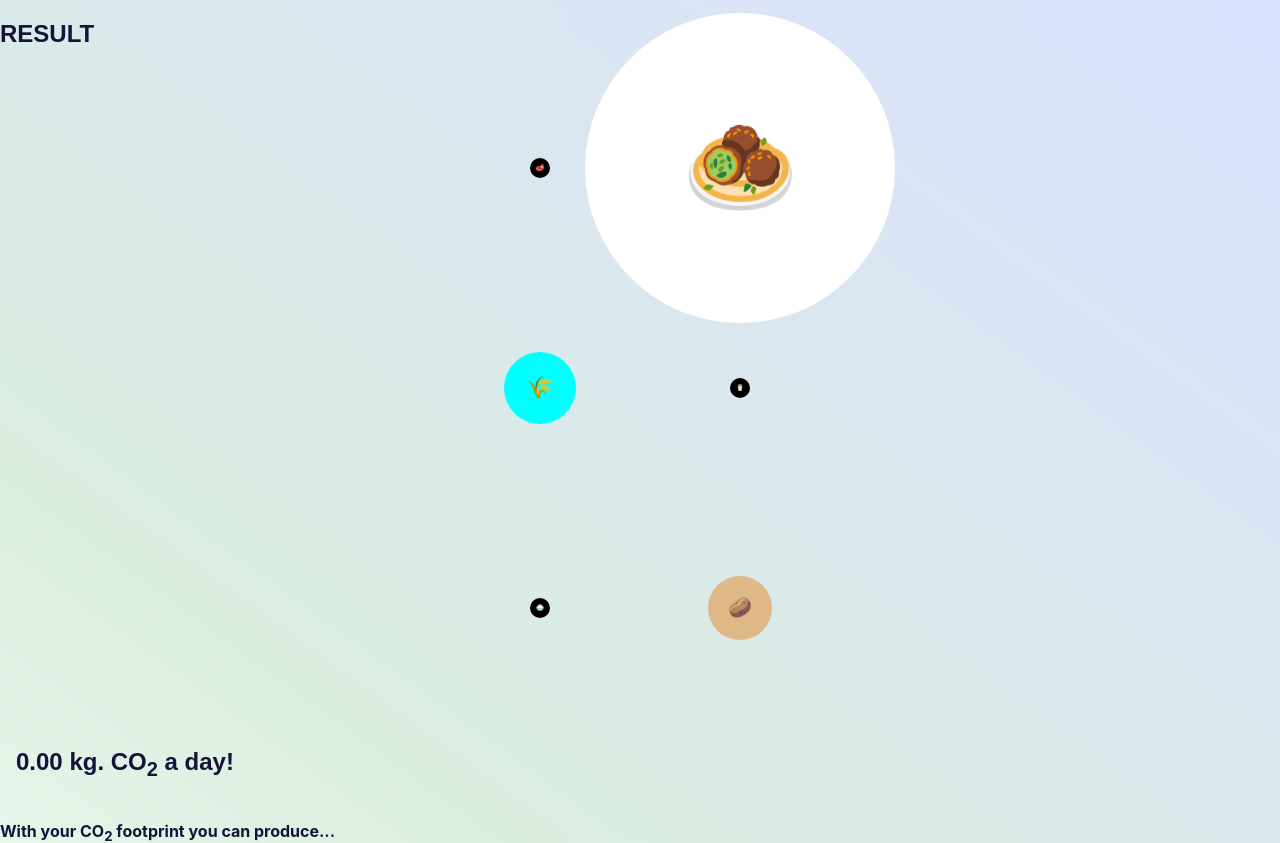
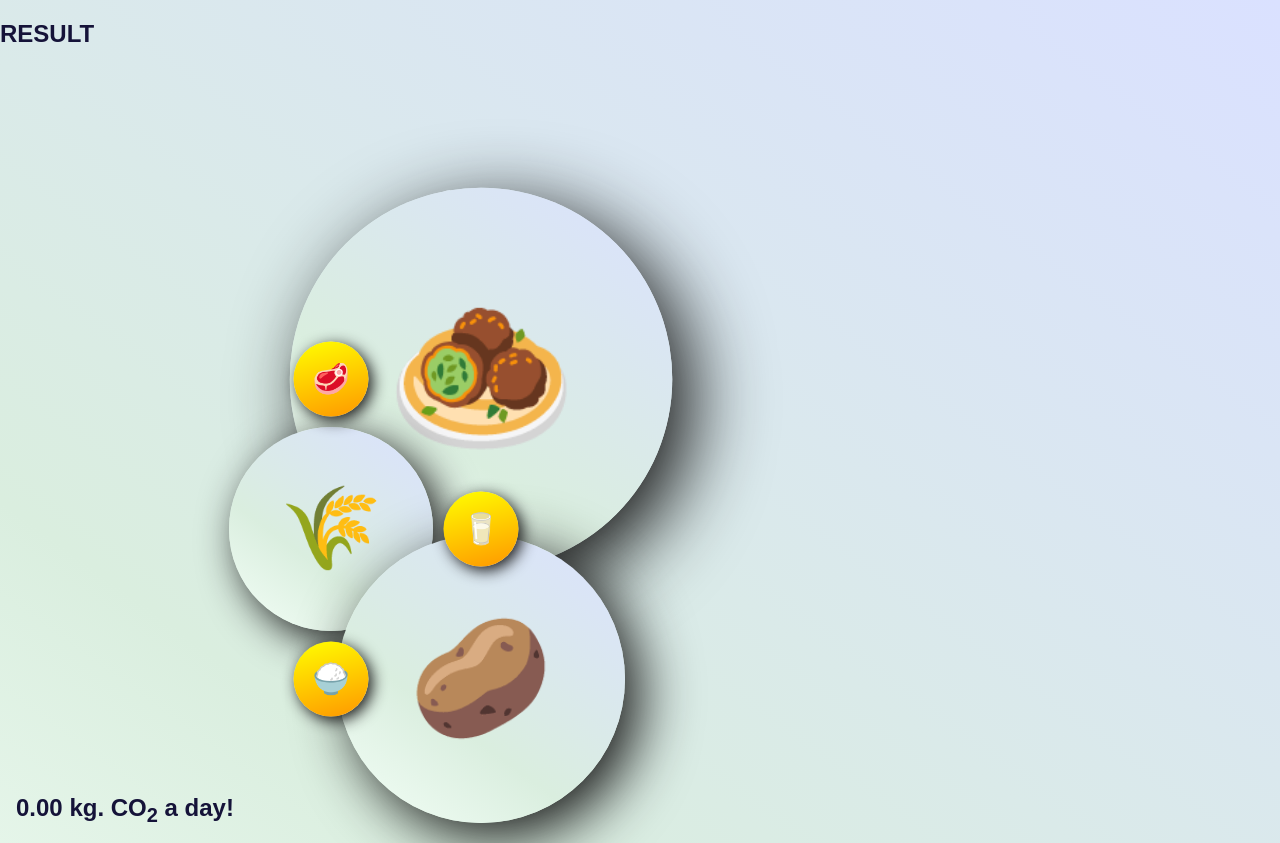
Before and after one commit to mark394e/climaid, a Next.js app: page /components/Results in a window 1280 px wide. Shown: the top 843 px of the page. Built offline with nearby package versions, Linux system fonts and the light colour scheme; a web font is replaced by a local one.

Commit message:
bubbleChart done

```diff
--- a/pages/components/BubbleChart.js
+++ b/pages/components/BubbleChart.js
@@ -5,7 +5,7 @@ function BubbleChart() {
     <>
       <div id="circleContainer">
         <div id="beefvfalafel">
-          <div className="circle scale">
+          <div className="circle scale beef">
             <h3>&#129385;</h3>
           </div>
 
@@ -18,13 +18,13 @@ function BubbleChart() {
           <div className="circle scale-oat">
             <h3>&#127806;</h3>
           </div>
-          <div className="circle scale">
+          <div className="circle scale dairy">
             <h3>&#129371;</h3>
           </div>
         </div>
 
         <div id="ricevpotato">
-          <div className="circle scale">
+          <div className="circle scale rice">
             <h3>&#127834;</h3>
           </div>
           <div className="circle scale-potato">
--- a/styles/bubbleChart.scss
+++ b/styles/bubbleChart.scss
@@ -1,11 +1,12 @@
 .circle {
-  height: 200px;
-  width: 200px;
-  background-color: black;
+  height: 150px;
+  width: 150px;
+  background: linear-gradient(345deg, rgba(255, 151, 0, 1) 0%, rgba(255, 255, 0, 1) 100%);
   border-radius: 50%;
   display: flex;
   align-items: center;
   justify-content: center;
+  box-shadow: 8px 8px 30px rgb(24, 24, 24);
 }
 
 #beefvfalafel,
@@ -14,13 +15,21 @@
   display: flex;
 }
 
+.beef,
+.dairy,
+.rice {
+  z-index: 4;
+}
+
 #circleContainer {
   display: flex;
-  gap: 20px;
+  //   gap: 20px;
   grid-column: 1/2;
-  grid-row: 2/3;
+  grid-row: 2/5;
   flex-direction: column;
-  justify-self: center;
+  //   justify-self: center;
+  margin-top: 20%;
+  margin-left: 20%;
 }
 
 .scale {
@@ -34,7 +43,7 @@
     transform: scale(0);
   }
   100% {
-    transform: scale(0.1);
+    transform: scale(0.5);
   }
 }
 
@@ -42,7 +51,12 @@
   animation-name: falafelScaling;
   animation-fill-mode: forwards;
   animation-duration: 4s;
-  background-color: white;
+  background: linear-gradient(
+    216deg,
+    rgba(218, 225, 255, 1) 0%,
+    rgba(218, 238, 223, 1) 63%,
+    rgba(244, 255, 247, 1) 100%
+  );
 }
 
 @keyframes falafelScaling {
@@ -50,7 +64,7 @@
     transform: scale(0);
   }
   100% {
-    transform: scale(1.55);
+    transform: scale(2.55);
   }
 }
 
@@ -58,7 +72,12 @@
   animation-name: oatScaling;
   animation-fill-mode: forwards;
   animation-duration: 4s;
-  background-color: aqua;
+  background: linear-gradient(
+    216deg,
+    rgba(218, 225, 255, 1) 0%,
+    rgba(218, 238, 223, 1) 63%,
+    rgba(244, 255, 247, 1) 100%
+  );
   z-index: 2;
 }
 
@@ -67,7 +86,7 @@
     transform: scale(0);
   }
   100% {
-    transform: scale(0.36);
+    transform: scale(1.36);
   }
 }
 
@@ -75,7 +94,12 @@
   animation-name: potatoScaling;
   animation-fill-mode: forwards;
   animation-duration: 4s;
-  background-color: burlywood;
+  background: linear-gradient(
+    216deg,
+    rgba(218, 225, 255, 1) 0%,
+    rgba(218, 238, 223, 1) 63%,
+    rgba(244, 255, 247, 1) 100%
+  );
   z-index: 3;
 }
 
@@ -84,7 +108,7 @@
     transform: scale(0);
   }
   100% {
-    transform: scale(0.32);
+    transform: scale(1.92);
   }
 }
 
--- a/styles/results.scss
+++ b/styles/results.scss
@@ -59,7 +59,6 @@
     .result_illustrations {
       display: grid;
       grid-template-columns: 2fr 1fr 1fr;
-      column-gap: 2%;
 
       // h2 {
       //   grid-column: 1/4;
@@ -68,26 +67,30 @@
       .co2month {
         grid-column: 3/4;
         grid-row: 4/5;
+        max-width: 330px;
       }
       .co2year {
         grid-column: 3/4;
         grid-row: 2/3;
+        max-width: 330px;
       }
 
       .co2day {
         grid-row: 2/4;
         grid-column: 2/3;
+        max-width: 330px;
       }
       .co2week {
         grid-row: 4/5;
         grid-column: 2/3;
+        max-width: 330px;
       }
 
       .clickbutton {
         grid-column: 2/4 span;
         grid-row: 3/5;
         place-self: center;
-        margin-top: 20%;
+        margin-top: 40px;
       }
     }
   }
```
